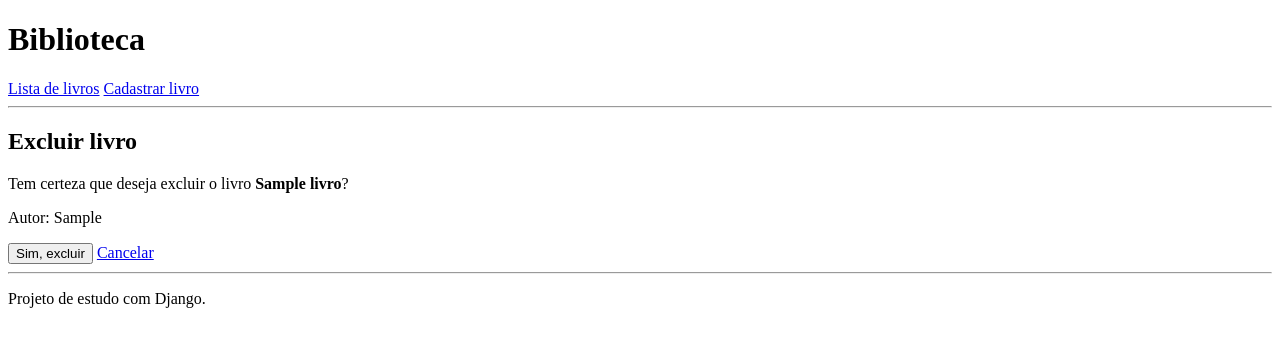
After one commit to CaioAguiar20/biblioteca-django, a Django app: page /livros/1/excluir/ in a window 1280 px wide. The commit adds this page. Shown: the top 347 px of the page. Run offline with Django 5.2, Linux system fonts and the light colour scheme; tables that the repository leaves empty hold one stand-in row (values such as "Sample post").

Commit message:
Adiciona exclusao de livros

```diff
--- /dev/null
+++ b/acervo/templates/acervo/confirmar_exclusao.html
@@ -0,0 +1,23 @@
+{% extends 'base.html' %}
+
+{% block titulo %}Excluir livro{% endblock %}
+
+{% block conteudo %}
+    <h2>Excluir livro</h2>
+
+    <p>
+        Tem certeza que deseja excluir o livro
+        <strong>{{ livro.titulo }}</strong>?
+    </p>
+
+    <p>
+        Autor: {{ livro.autor }}
+    </p>
+
+    <form method="post">
+        {% csrf_token %}
+
+        <button type="submit">Sim, excluir</button>
+        <a href="{% url 'lista_livros' %}">Cancelar</a>
+    </form>
+{% endblock %}
--- a/acervo/urls.py
+++ b/acervo/urls.py
@@ -6,4 +6,5 @@ urlpatterns = [
     path("livros/", views.lista_livros, name="lista_livros"),
     path("livros/novo/", views.novo_livro, name="novo_livro"),
     path("livros/<int:livro_id>/editar/", views.editar_livro, name="editar_livro"),
+    path("livros/<int:livro_id>/excluir/", views.excluir_livro, name="excluir_livro"),
 ]
--- a/acervo/views.py
+++ b/acervo/views.py
@@ -71,3 +71,17 @@ def editar_livro(request, livro_id):
         "acervo/form.html",
         {"form": form},
     )
+
+
+def excluir_livro(request, livro_id):
+    livro = get_object_or_404(Livro, id=livro_id)
+
+    if request.method == "POST":
+        livro.delete()
+        return redirect("lista_livros")
+
+    return render(
+        request,
+        "acervo/confirmar_exclusao.html",
+        {"livro": livro},
+    )
```
Also changed, not shown: acervo/templates/acervo/lista.html (+9 -1 lines).
